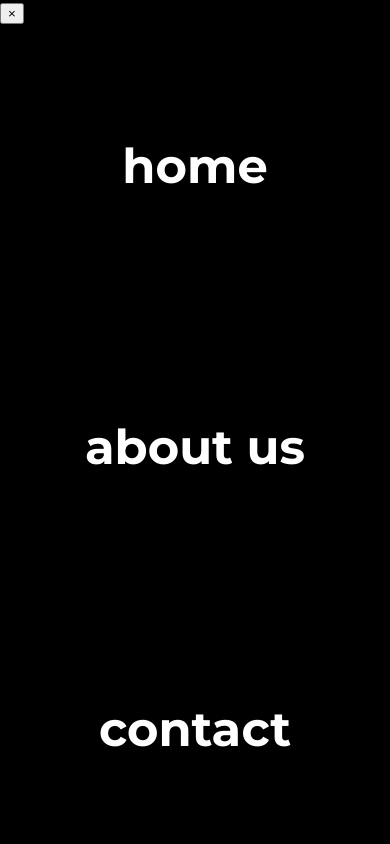
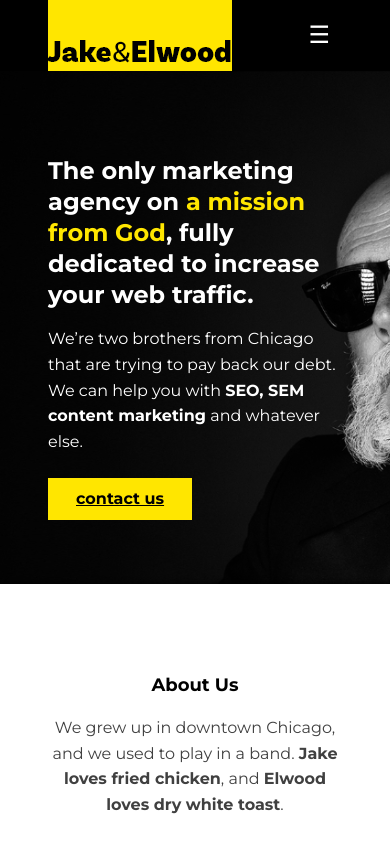
Before and after one commit to plaxamana/jake-elwood-agency, a plain HTML site: page index.html in a window 390 px wide. Shown: the top 844 px of the page. Drawn offline with Linux system fonts and the light colour scheme; a web font is replaced by a local one.

Commit message:
wrapped up mobile nav

```diff
--- a/css/style.css
+++ b/css/style.css
@@ -84,10 +84,17 @@ strong {
 .nav {
   position: fixed;
   background: #000;
+  width: 100%;
   top: 0;
-  left: 0;
   right: 0;
   bottom: 0;
+  left: 100%;
+  transform: translateX(0);
+  transition: transform 300ms;
+}
+
+.navigation-open {
+  transform: translateX(-100%);
 }
 
 .nav-list {
@@ -111,6 +118,26 @@ strong {
 .nav-link:hover,
 .nav-link:focus {
   color: #FFE600;
+}
+
+.close-nav {
+  border: 0;
+  background: 0;
+  color: #FFE600;
+  font-size: 3em;
+  cursor: pointer;
+  padding: .5em;
+  position: absolute;
+}
+
+.open-nav {
+  border: 0;
+  background: 0;
+  color: #FFF;
+  cursor: pointer;
+  padding: .5em;
+  margin-left: auto;
+  font-size: 1.5em;
 }
 
 /* footer */
--- a/index.html
+++ b/index.html
@@ -77,6 +77,9 @@
       <li class="social-item"><a href="#" class="social-link"><i class="fab fa-twitter"></i></a></li>
       <li class="social-item"><a href="#" class="social-link"><i class="fab fa-instagram"></i></a></li>
     </ul>
+
+
+    <script src="js/script.js"></script>
 </body>
 
 </html>
--- /dev/null
+++ b/js/script.js
@@ -0,0 +1,11 @@
+const closeButton = document.querySelector('.close-nav');
+const openButton = document.querySelector('.open-nav');
+const nav = document.querySelector('.nav');
+
+closeButton.addEventListener('click', () => {
+  nav.classList.remove('navigation-open');
+});
+
+openButton.addEventListener('click', () => {
+  nav.classList.add('navigation-open');
+});
```
